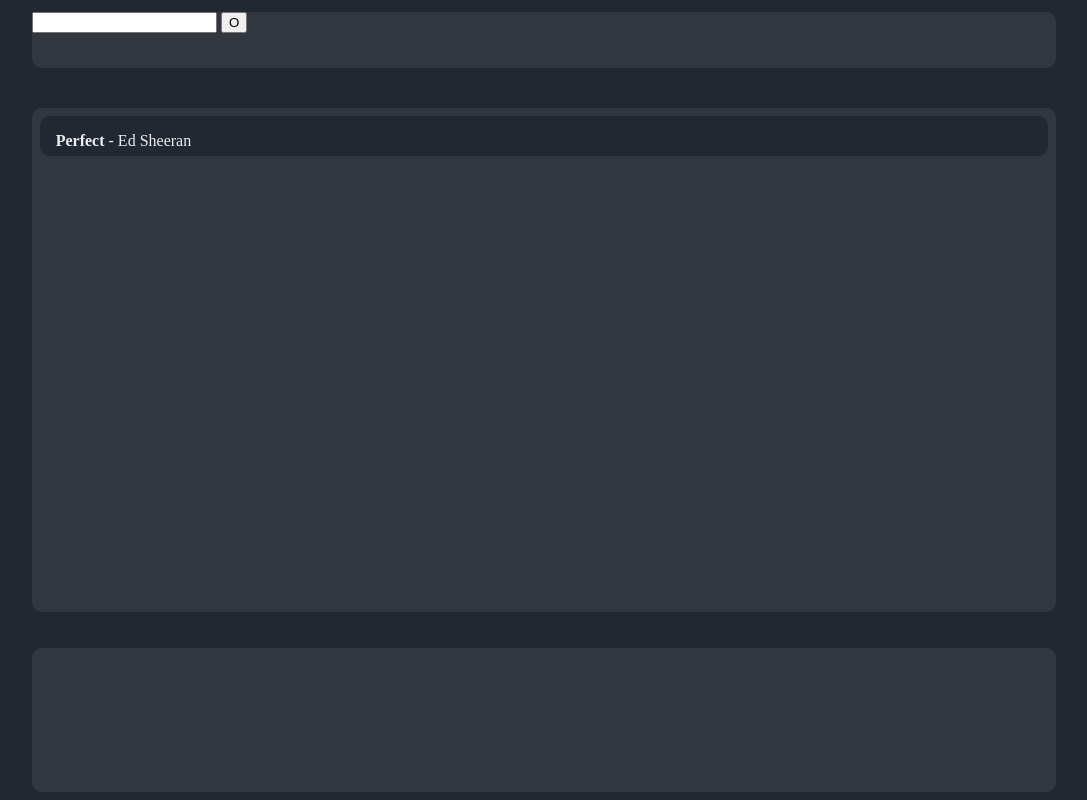
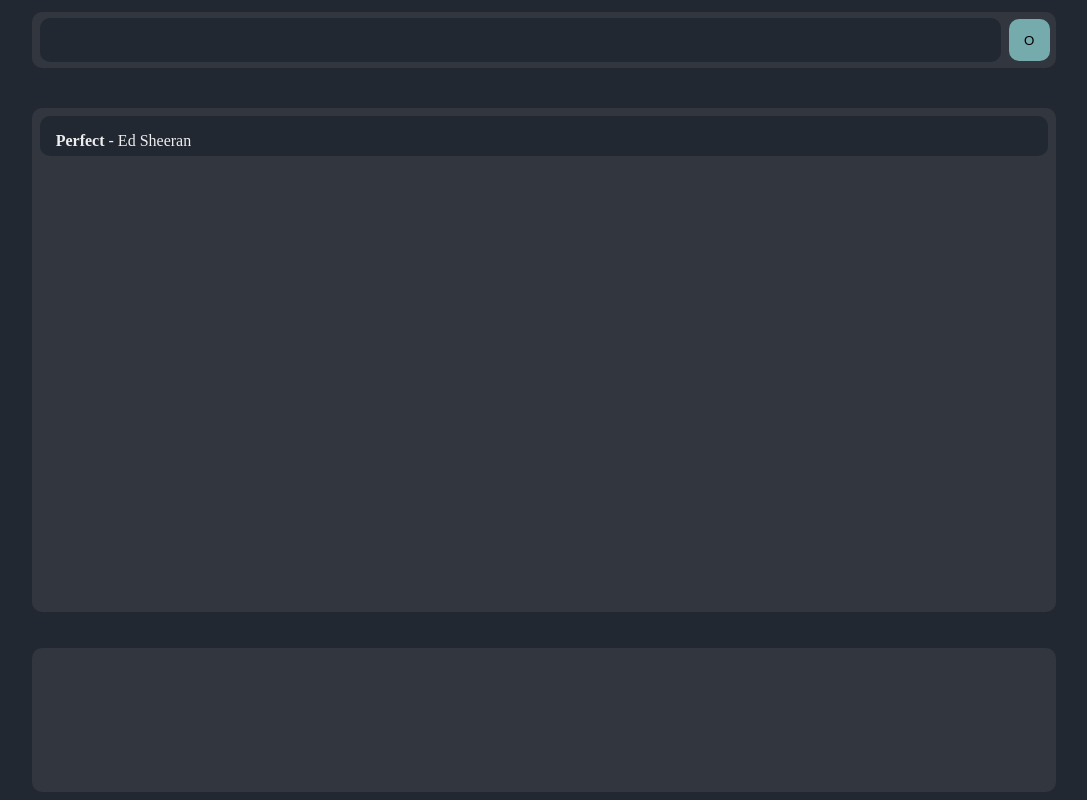
Before and after one commit to kirbs-btw/shuffle.ai, a website: page frontend/index.html in a window 1280 px wide. Shown: the whole page, without its empty margins (96-1183 px from the left). Drawn offline with Linux system fonts and the light colour scheme.

Commit message:
Add files via upload

```diff
--- a/frontend/css/main.css
+++ b/frontend/css/main.css
@@ -11,8 +11,26 @@
     width: 80%;
     height: 70%;
     background-color: var(--mid-base);
+    display: flex;
+    align-items: center;
+    justify-content: left;
 }
 
+#search-input{
+    width: 93.5%;
+    margin-left: 0.75%;
+    height: 75%;
+    background-color: var(--dark-base);
+    border: none;
+}
+
+#search-button{
+    background-color: var(--secondary-color);
+    margin-left: 0.75%;
+    height: 75%;
+    width: 4%;
+    border: none;
+}
 
 .playlist-section{
     width: 100vw;
@@ -66,6 +84,6 @@
 border-radius
 */
 
-.suggestion-container, .playlist-container, .search-bar, .song-container{
+.suggestion-container, .playlist-container, .search-bar, .song-container, #search-input, #search-button{
     border-radius: 10px;
 }
```
